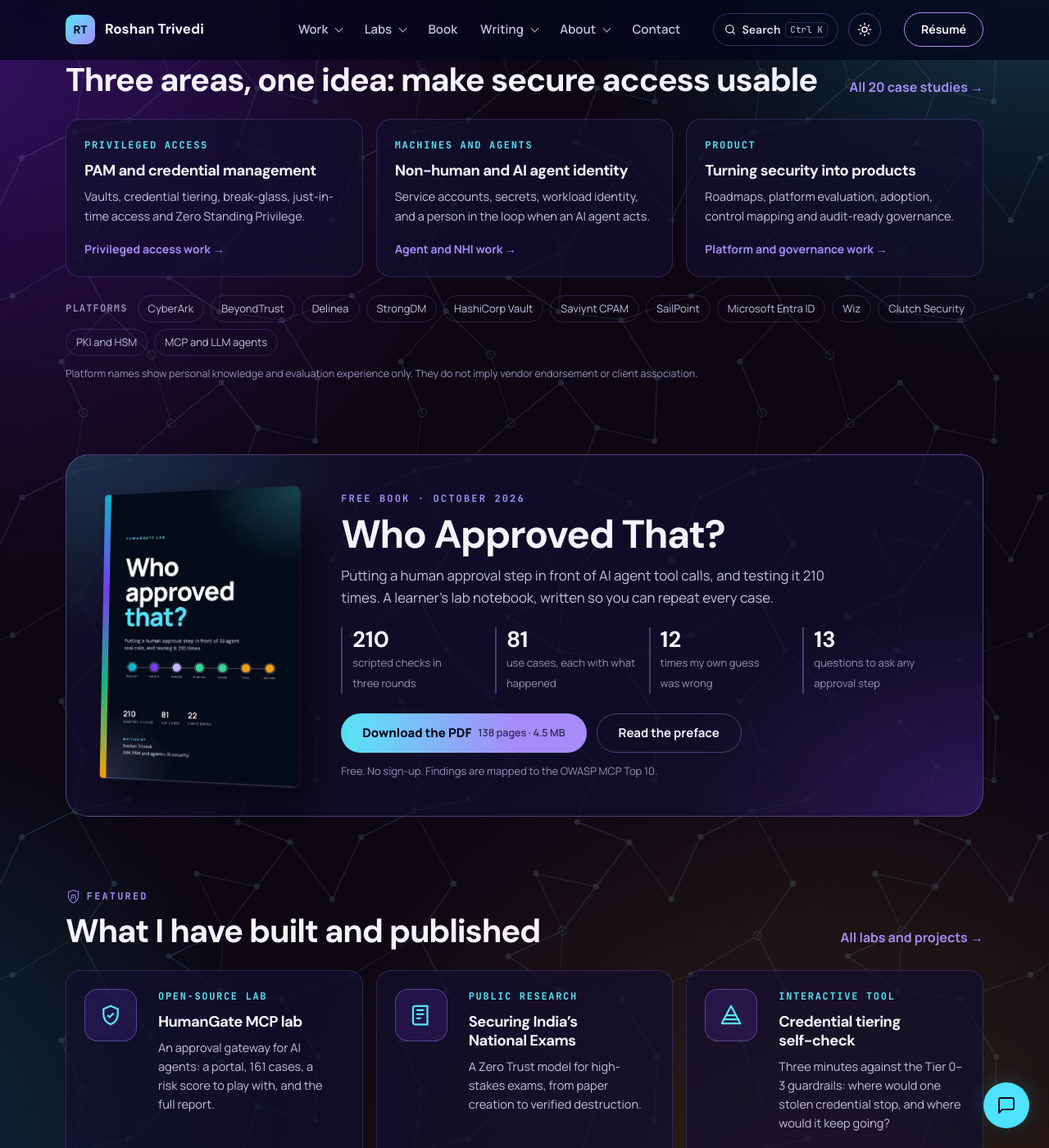
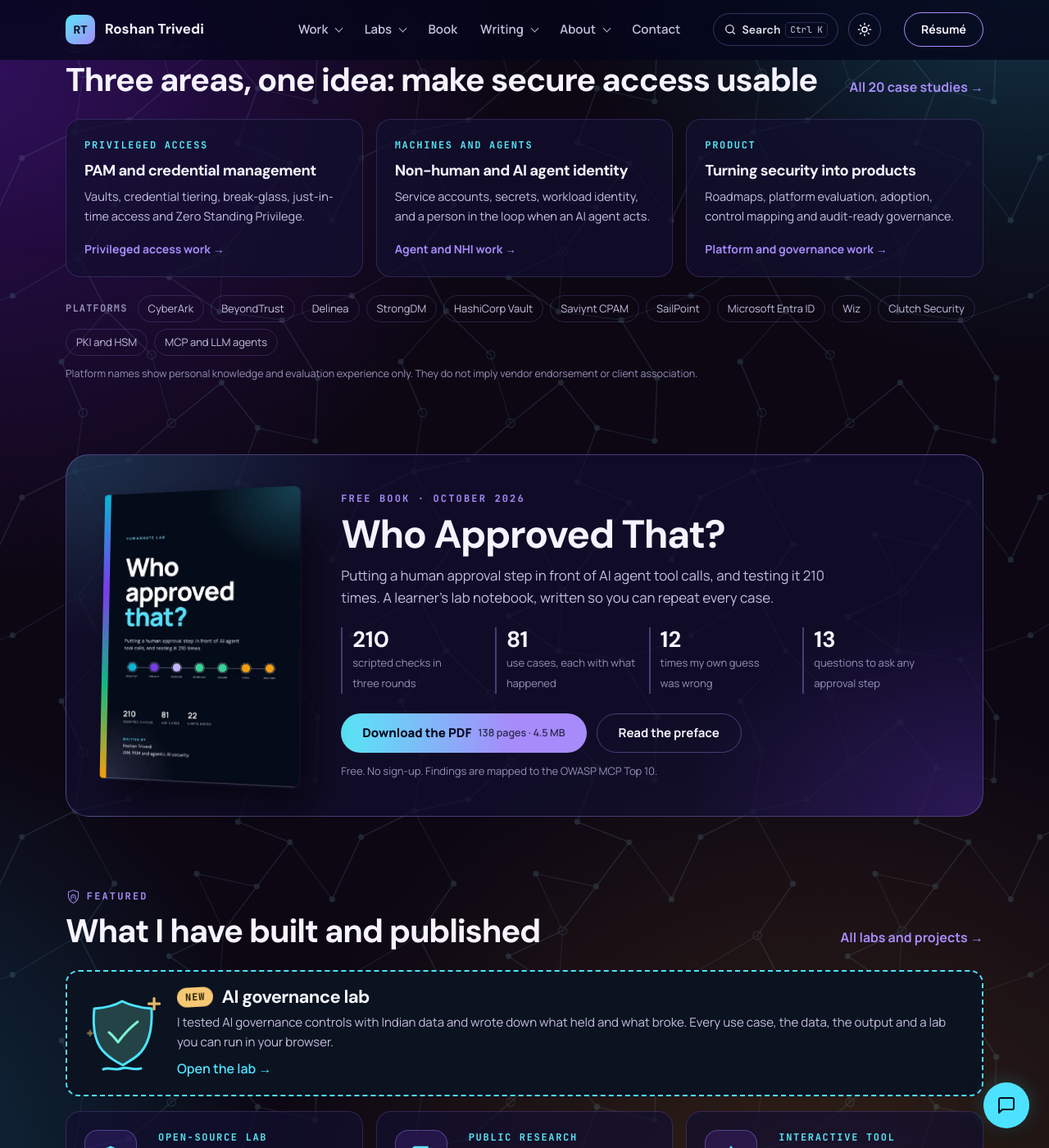
Before and after one commit to trivediroshan1-ui/trivediroshan1-ui.github.io, a Jekyll site: the page index.html, which Jekyll copies as it is, in a window 1280 px wide and 1400 px high, scrolled down 779 px. Shown: the whole window at 82% size. Built offline with Jekyll 4.4.1, drawn with Linux system fonts in a browser that asks for light colours.

Commit message:
Add a blinking "New" banner with a doodle for the AI governance lab
On the home page (top of Featured) and the Labs page. The blink and the
twinkling sparkles stop for people who ask for less motion.

```diff
--- /dev/null
+++ b/assets/newlab.css
@@ -0,0 +1,26 @@
+/* "New" banner with a hand-drawn doodle, for the AI governance lab */
+.newlab{display:grid;grid-template-columns:auto minmax(0,1fr);gap:18px;align-items:center;margin:0 0 18px;padding:18px 20px;border:2px dashed var(--accent,#4de2ff);border-radius:16px;background:var(--surface,#0b1220);color:var(--text,#f1f5f9);text-decoration:none;position:relative;transition:transform .2s,border-color .2s}
+.newlab:hover{transform:translateY(-2px);border-style:solid}
+.newlab:focus-visible{outline:3px solid var(--accent,#4de2ff);outline-offset:3px}
+.newlab .doodle{width:96px;height:96px;color:var(--accent,#4de2ff);flex:none}
+.newlab .doodle .ink{fill:none;stroke:currentColor;stroke-width:3;stroke-linecap:round;stroke-linejoin:round}
+.newlab .doodle .fill{fill:color-mix(in srgb,var(--safe,#7df2d0) 22%,transparent);stroke:none}
+.newlab .doodle .spark{fill:none;stroke:var(--warn,#f7c873);stroke-width:3;stroke-linecap:round;transform-origin:center;transform-box:fill-box;animation:nl-twinkle 2.4s ease-in-out infinite}
+.newlab .doodle .spark.b{animation-delay:1.2s}
+.newlab .doodle .tick{stroke:var(--safe,#7df2d0)}
+.newlab .t{display:flex;align-items:center;gap:10px;flex-wrap:wrap}
+.newlab h3{margin:0;font:700 22px/1.2 var(--display,system-ui,sans-serif);color:var(--text,#f1f5f9)}
+.newlab p{margin:6px 0 8px;color:var(--muted,#93a1bd);font-size:15px}
+.newlab .go{font-weight:600;color:var(--accent,#4de2ff)}
+.newpill{display:inline-block;font:700 12px/1 var(--mono,ui-monospace,monospace);letter-spacing:.08em;text-transform:uppercase;padding:6px 10px;border-radius:999px;background:var(--warn,#f7c873);color:#1b1300;transform:rotate(-3deg);animation:nl-blink 1.2s steps(2,start) infinite}
+@keyframes nl-blink{0%,100%{opacity:1}50%{opacity:.25}}
+@keyframes nl-twinkle{0%,100%{transform:scale(.7);opacity:.5}50%{transform:scale(1.15);opacity:1}}
+html[data-theme="light"] .newlab{background:#fff;border-color:#0a7285;color:#0f172a}
+html[data-theme="light"] .newlab h3{color:#0f172a}
+html[data-theme="light"] .newlab p{color:#52617a}
+html[data-theme="light"] .newlab .go,html[data-theme="light"] .newlab .doodle{color:#0a7285}
+html[data-theme="light"] .newlab .doodle .spark{stroke:#8a5208}
+html[data-theme="light"] .newlab .doodle .tick{stroke:#0b7a5b}
+html[data-theme="light"] .newpill{background:#f2b84b}
+@media (max-width:560px){.newlab{grid-template-columns:1fr;justify-items:start}.newlab .doodle{width:72px;height:72px}.newlab h3{font-size:20px}}
+@media (prefers-reduced-motion:reduce){.newpill,.newlab .doodle .spark{animation:none}.newlab{transition:none}}
--- a/index.html
+++ b/index.html
@@ -55,6 +55,7 @@
     <title>
       Roshan Trivedi · Credential Management Platform Owner
     </title>
+    <link rel="stylesheet" href="/assets/newlab.css?v=20261024a">
     <script src="/assets/theme.js?v=20261022b"></script>
     <link rel="preload" as="font" type="font/woff2" href="/assets/dm-sans-latin-700-normal-DvUfVpUG.woff2" crossorigin>
     <link rel="preload" as="font" type="font/woff2" href="/assets/manrope-latin-500-normal-BYYD-dBL.woff2" crossorigin>
@@ -199,6 +200,7 @@
       <section class="sec" aria-labelledby="feat-title">
         <div class="wrap">
           <div class="head"><div><p class="ey">Featured</p><h2 id="feat-title">What I have built and published</h2></div><a class="more" href="/labs/">All labs and projects &rarr;</a></div>
+          <a class="newlab" href="/ai-governance-lab/"><svg class="doodle" viewBox="0 0 96 96" aria-hidden="true" focusable="false"><path class="fill" d="M48 10 C60 15 70 17 82 18 C83 40 80 62 66 74 C60 79 54 83 48 86 C40 82 33 78 27 72 C14 60 12 38 14 18 C28 17 38 15 48 10Z"/><path class="ink" d="M47 9 C59 15 71 17 83 18 C84 41 80 63 66 75 C60 80 54 83 48 87 C40 83 33 79 27 73 C13 61 11 38 13 18 C27 17 37 15 47 9Z"/><path class="ink tick" d="M31 47 C36 51 39 55 42 59 C50 48 57 41 66 34"/><path class="ink" d="M24 92 C32 89 38 94 46 91 C54 88 60 94 70 91"/><path class="spark" d="M86 6 L86 18 M80 12 L92 12"/><path class="spark b" d="M8 44 L8 52 M4 48 L12 48"/></svg><div><div class="t"><span class="newpill">New</span><h3>AI governance lab</h3></div><p>I tested AI governance controls with Indian data and wrote down what held and what broke. Every use case, the data, the output and a lab you can run in your browser.</p><span class="go">Open the lab &rarr;</span></div></a>
           <div class="g3">
 
             <a class="card feat" href="/mcp-lab-case-study/"><span class="vis"><span class="icon"><svg viewBox="0 0 24 24" fill="none" stroke="currentColor" stroke-width="1.8" stroke-linejoin="round" aria-hidden="true"><path d="M12 3l7 3v5c0 5-3 8.3-7 10-4-1.7-7-5-7-10V6z"/><path d="M9 12l2 2 4-4"/></svg></span></span><div><span class="tag">Open-source lab</span><h3>HumanGate MCP lab</h3><p>An approval gateway for AI agents: a portal, 161 cases, a risk score to play with, and the full report.</p><span class="go">Explore the lab &rarr;</span></div></a>
--- a/labs/index.html
+++ b/labs/index.html
@@ -15,6 +15,7 @@
     <meta property="og:image" content="https://roshantrivedi.co.in/assets/og-post-page-labs.png">
     <meta name="twitter:card" content="summary_large_image">
     <meta name="theme-color" content="#05061a">
+    <link rel="stylesheet" href="/assets/newlab.css?v=20261024a">
     <script src="/assets/theme.js?v=20261022b"></script>
     <link rel="stylesheet" href="/assets/fonts.css?v=20261022b">
     <link rel="stylesheet" href="/assets/home2.css?v=20261022b">
@@ -92,6 +93,7 @@
       <section class="sec" aria-labelledby="more-title">
         <div class="wrap">
           <div class="head"><div><p class="ey">More projects</p><h2 id="more-title">Research and small tools</h2></div></div>
+          <a class="newlab" href="/ai-governance-lab/"><svg class="doodle" viewBox="0 0 96 96" aria-hidden="true" focusable="false"><path class="fill" d="M48 10 C60 15 70 17 82 18 C83 40 80 62 66 74 C60 79 54 83 48 86 C40 82 33 78 27 72 C14 60 12 38 14 18 C28 17 38 15 48 10Z"/><path class="ink" d="M47 9 C59 15 71 17 83 18 C84 41 80 63 66 75 C60 80 54 83 48 87 C40 83 33 79 27 73 C13 61 11 38 13 18 C27 17 37 15 47 9Z"/><path class="ink tick" d="M31 47 C36 51 39 55 42 59 C50 48 57 41 66 34"/><path class="ink" d="M24 92 C32 89 38 94 46 91 C54 88 60 94 70 91"/><path class="spark" d="M86 6 L86 18 M80 12 L92 12"/><path class="spark b" d="M8 44 L8 52 M4 48 L12 48"/></svg><div><div class="t"><span class="newpill">New</span><h3>AI governance lab</h3></div><p>I tested AI governance controls with Indian data and wrote down what held and what broke. Every use case, the data, the output and a lab you can run in your browser.</p><span class="go">Open the lab &rarr;</span></div></a>
           <div class="g3">
             <a class="card feat" href="/ai-governance-lab/"><span class="vis"><span class="icon"><svg viewBox="0 0 24 24" fill="none" stroke="currentColor" stroke-width="1.8" stroke-linecap="round" stroke-linejoin="round" aria-hidden="true"><path d="M12 3l8 3v6c0 4.5-3.2 7.8-8 9-4.8-1.2-8-4.5-8-9V6z"/><path d="M9 12l2 2 4-4"/></svg></span></span><div><span class="tag">Lab</span><h3>AI governance lab</h3><p>Controls for AI agents tested with made-up Indian data. The register held; a plain filter did not.</p><span class="go">Read the results &rarr;</span></div></a>
             <a class="card feat" href="/secure-india-exams/"><span class="vis"><span class="icon"><svg viewBox="0 0 24 24" fill="none" stroke="currentColor" stroke-width="1.8" stroke-linecap="round" aria-hidden="true"><path d="M4 19V5a2 2 0 0 1 2-2h12v18H6a2 2 0 0 1-2-2z"/><path d="M8 7h6M8 11h6M8 15h3"/></svg></span></span><div><span class="tag">Public research</span><h3>Securing India&rsquo;s National Exams</h3><p>A Zero Trust lifecycle model for high-stakes exams: create, protect, deliver, verify, retire.</p><span class="go">Read the research &rarr;</span></div></a>
```
